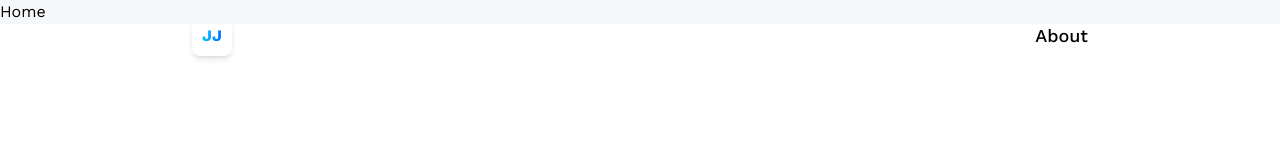
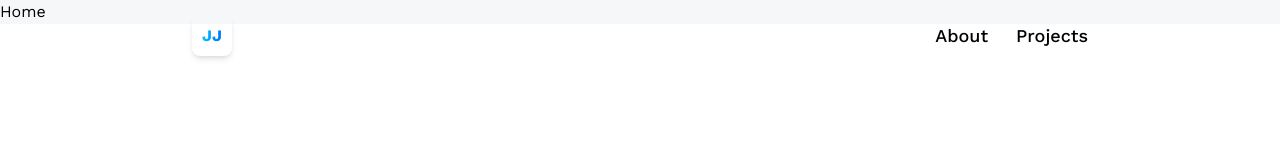
Before and after one commit to threejay20/PORTFOLIO_3D, a React (Vite) app: page / in a window 1280 px wide. Shown: the top 160 px of the page. Built offline with nearby package versions, Linux system fonts and the light colour scheme.

Commit message:
navbar completed

```diff
--- a/src/components/Navbar.jsx
+++ b/src/components/Navbar.jsx
@@ -7,8 +7,12 @@
         <p className="blue-gradient_text">JJ</p>
         </NavLink>
         <nav className="flex text-lg gap-7 font-medium">
-            <NavLink to="/about">
+        <NavLink to='/about' className={({ isActive }) => isActive ? "text-blue-600" : "text-black" }>
                 About
+
+            </NavLink>
+            <NavLink to='/projects' className={({ isActive }) => isActive ? "text-blue-600" : "text-black" }>
+                Projects
 
             </NavLink>
 
```
